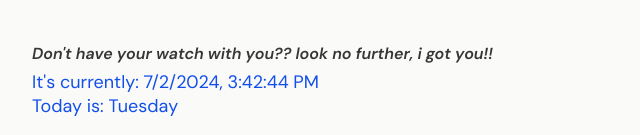
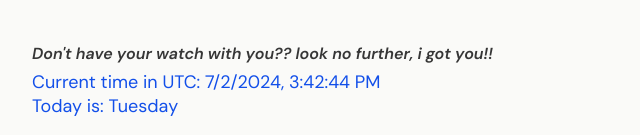
Before and after one commit to Queencobham/HNG-portfolio-project, a plain HTML site: page index.html in a window 1280 px wide. Shown: the part 1178-1313 px from the top of the page, 0-640 px from the left. Drawn offline with Linux system fonts and the light colour scheme.

Commit message:
new changes

```diff
--- a/index.html
+++ b/index.html
@@ -42,7 +42,7 @@
         </div>
         <div class="dateandtime">
             <h3>Don't have your watch with you?? look no further, i got you!!</h3>
-            <p>It's currently: <span id="currentTimeUTC" data-testid="currentTimeUTC"></span></p>
+            <p>Current time in UTC: <span id="currentTimeUTC" data-testid="currentTimeUTC"></span></p>
             <p>Today is: <span id="currentDay" data-testid="currentDay"></span></p>
         </div>
     </div>
--- a/style.css
+++ b/style.css
@@ -169,7 +169,7 @@ body {
 }
 
 
-@media only screen and (max-width: 768px) {
+@media only screen and (max-width: 1024px) {
     .name-email {
         display: flex;
         justify-content: space-between;
```
